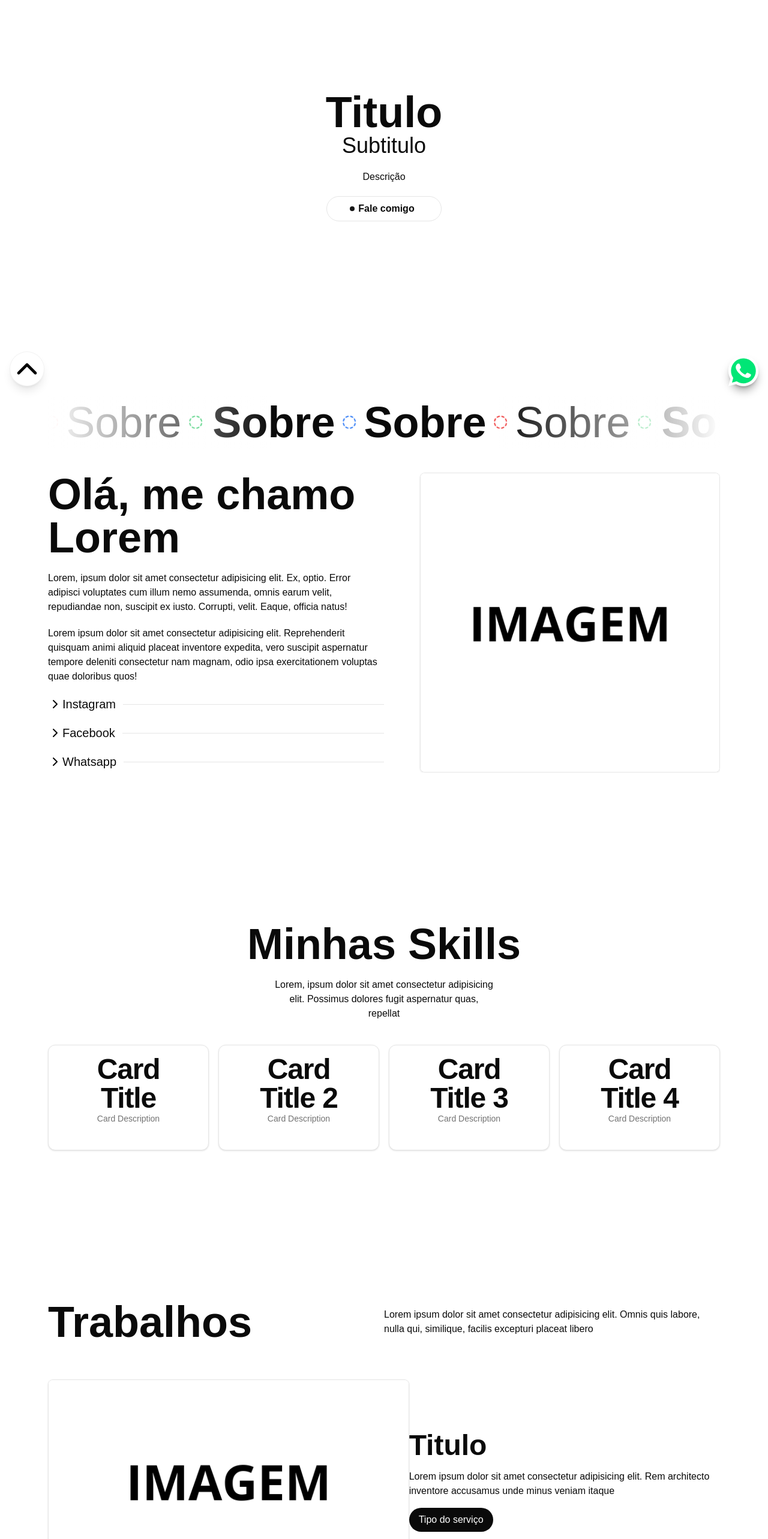
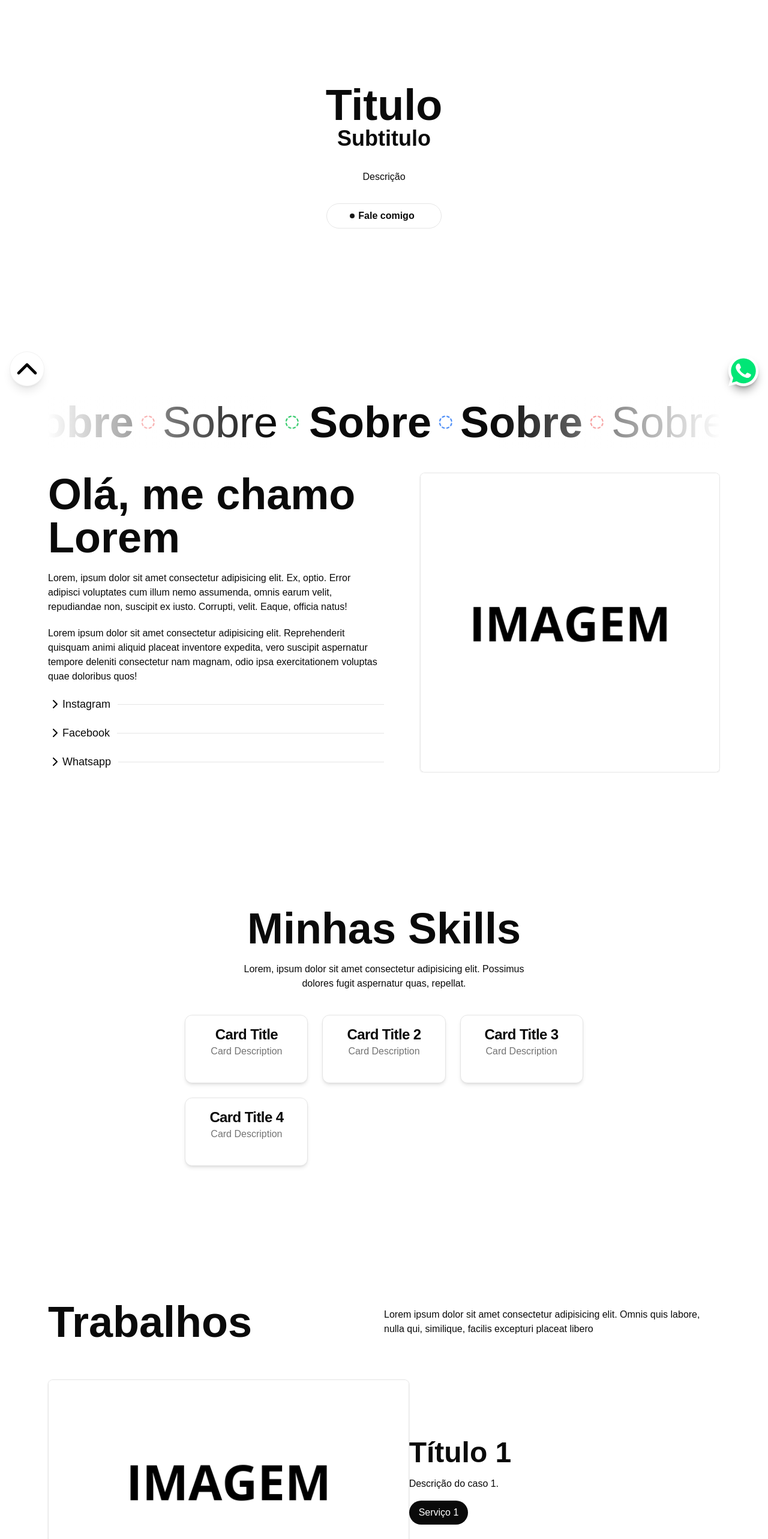
Before and after one commit to gabriellucasvh/template-portfolio, a Next.js app: page / in a window 1280 px wide. Shown: the part 140-2706 px from the top of the page at 60% size. Built offline with nearby package versions, Linux system fonts and the light colour scheme; a web font is replaced by a local one.

Commit message:
Refatoração de código

```diff
--- a/components/Sections/Inicio.tsx
+++ b/components/Sections/Inicio.tsx
@@ -5,16 +5,39 @@ import Link from 'next/link'
 
 const Inicio = () => {
   return (
-        <div className='flex flex-col items-center justify-center h-screen space-y-5' id='inicio'>
-          <div className='flex flex-col items-center justify-center' data-aos="fade-up">
-            <Titulo>Titulo</Titulo>
-            <h2 className='text-4xl font-'>Subtitulo</h2>
-          </div>
-            <p data-aos="fade-up" data-aos-delay="200" data-aos-duration="1000">Descrição</p>
-            <Link href={'#contato'} data-aos="fade-up" data-aos-delay="400" data-aos-duration="1000">
-            <InteractiveHoverButton text='Fale comigo' className='w-48' />
-            </Link>
-        </div>
+    <div
+      className="flex flex-col items-center justify-center min-h-screen px-4 space-y-6 md:space-y-8 text-center"
+      id="inicio"
+    >
+      {/* Título e subtítulo */}
+      <div
+        className="flex flex-col items-center justify-center"
+        data-aos="fade-up"
+      >
+        <Titulo>Titulo</Titulo>
+        <h2 className="text-2xl md:text-4xl font-semibold">Subtitulo</h2>
+      </div>
+
+      {/* Descrição */}
+      <p
+        className="text-sm md:text-base max-w-md"
+        data-aos="fade-up"
+        data-aos-delay="200"
+        data-aos-duration="1000"
+      >
+        Descrição
+      </p>
+
+      {/* Botão de ação */}
+      <Link
+        href="#contato"
+        data-aos="fade-up"
+        data-aos-delay="400"
+        data-aos-duration="1000"
+      >
+        <InteractiveHoverButton text="Fale comigo" className="w-40 md:w-48" />
+      </Link>
+    </div>
   )
 }
 
--- a/components/Sections/Skills.tsx
+++ b/components/Sections/Skills.tsx
@@ -5,37 +5,56 @@ import Titulo from '../Typograghy/Titulo'
 const SkillsCards = () => [
   {
     title: 'Card Title',
-        description: 'Card Description'
+    description: 'Card Description',
   },
   {
     title: 'Card Title 2',
-        description: 'Card Description'
+    description: 'Card Description',
   },
   {
     title: 'Card Title 3',
-        description: 'Card Description'
+    description: 'Card Description',
   },
   {
     title: 'Card Title 4',
-        description: 'Card Description'
-    }
+    description: 'Card Description',
+  },
 ]
+
 const Skills = () => {
   return (
-        <div className='flex flex-col items-center justify-center px-20 min-h-screen space-y-10' id='skills'>
-            <div className='flex flex-col items-center justify-center space-y-5' data-aos="fade-up" data-aos-delay="200" data-aos-duration="1000">
+    <div
+      className="flex flex-col items-center justify-center px-6 md:px-20 min-h-screen space-y-10"
+      id="skills"
+    >
+      {/* Título e descrição */}
+      <div
+        className="flex flex-col items-center justify-center space-y-5"
+        data-aos="fade-up"
+        data-aos-delay="200"
+        data-aos-duration="1000"
+      >
         <Titulo>Minhas Skills</Titulo>
-                <p className='text-center w-1/2'>Lorem, ipsum dolor sit amet consectetur adipisicing elit. Possimus dolores fugit aspernatur quas, repellat </p>
+        <p className="text-center max-w-md md:max-w-lg">
+          Lorem, ipsum dolor sit amet consectetur adipisicing elit. Possimus dolores fugit aspernatur quas, repellat.
+        </p>
       </div>
-            <div className='flex flex-row max-w-full justify-center gap-4' data-aos="fade-up" data-aos-delay="400" data-aos-duration="1000">
+
+      {/* Cards responsivos */}
+      <div
+        className="grid grid-cols-1 sm:grid-cols-2 lg:grid-cols-3 gap-6"
+        data-aos="fade-up"
+        data-aos-delay="400"
+        data-aos-duration="1000"
+      >
         {SkillsCards().map((card, index) => (
-                    <Card className='w-96 h-44 p-4 text-center'>
-                        <div key={index}>
+          <Card key={index} className="w-full max-w-sm p-4 text-center shadow-md">
             <CardContent>
-                                <CardTitle className='text-5xl'>{card.title}</CardTitle>
-                                <CardDescription>{card.description}</CardDescription>
+              <CardTitle className="text-xl md:text-2xl">{card.title}</CardTitle>
+              <CardDescription className="text-sm md:text-base">
+                {card.description}
+              </CardDescription>
             </CardContent>
-                        </div>
           </Card>
         ))}
       </div>
--- a/components/Sections/Sobre.tsx
+++ b/components/Sections/Sobre.tsx
@@ -6,19 +6,35 @@ import Image from 'next/image';
 import { ChevronRight, CircleDashed } from 'lucide-react';
 import Titulo from '../Typograghy/Titulo';
 
+const links = [
+  { href: 'https://www.instagram.com', label: 'Instagram', color: 'hover:text-red-500' },
+  { href: 'https://www.facebook.com', label: 'Facebook', color: 'hover:text-blue-500' },
+  { href: 'https://www.whatsapp.com', label: 'Whatsapp', color: 'hover:text-green-500' },
+];
+
 const Sobre = () => {
   return (
-        <div className="px-20" id='sobre'>
+    <div className="px-6 md:px-20" id="sobre">
       {/* Seção Marquee */}
       <div className="relative flex w-full flex-col items-center justify-center overflow-hidden bg-background">
-                <Marquee className="[--duration:10s] w-full" data-aos="zoom-out" data-aos-duration="1000">
+        <Marquee
+          className="[--duration:15s] w-full"
+          data-aos="zoom-out"
+          data-aos-duration="1000"
+        >
           <div className="flex items-center justify-center space-x-3">
-                        <h3 className="text-7xl font-bold">Sobre</h3>
-                        <p className="text-blue-500"><CircleDashed className='animate-spin' /></p>
-                        <h3 className="text-7xl font-semibold">Sobre</h3>
-                        <p className="text-red-500"><CircleDashed className='animate-spin' /></p>
-                        <h3 className="text-7xl">Sobre</h3>
-                        <p className="text-green-500"><CircleDashed className='animate-spin' /></p>
+            <h3 className="text-4xl md:text-7xl font-bold">Sobre</h3>
+            <p className="text-blue-500">
+              <CircleDashed className="animate-spin" />
+            </p>
+            <h3 className="text-4xl md:text-7xl font-semibold">Sobre</h3>
+            <p className="text-red-500">
+              <CircleDashed className="animate-spin" />
+            </p>
+            <h3 className="text-4xl md:text-7xl">Sobre</h3>
+            <p className="text-green-500">
+              <CircleDashed className="animate-spin" />
+            </p>
           </div>
         </Marquee>
         <div className="pointer-events-none absolute inset-y-0 left-0 w-1/3 bg-gradient-to-r from-white dark:from-background"></div>
@@ -26,56 +42,57 @@ const Sobre = () => {
       </div>
 
       {/* Seção Sobre */}
-            <div className="flex items-start justify-between py-10">
+      <div className="flex flex-col md:flex-row items-start justify-between py-10 space-y-10 md:space-y-0">
         {/* Conteúdo Esquerda */}
-                <div className="w-1/2 space-y-5" data-aos="fade-right" data-aos-delay="200" data-aos-duration="1000">
+        <div
+          className="w-full md:w-1/2 space-y-5"
+          data-aos="fade-right"
+          data-aos-delay="200"
+          data-aos-duration="1000"
+        >
           <Titulo>Olá, me chamo Lorem</Titulo>
           <p>
-                        Lorem, ipsum dolor sit amet consectetur adipisicing elit. Ex, optio. Error adipisci voluptates cum illum nemo assumenda, omnis earum velit, repudiandae non, suscipit ex iusto. Corrupti, velit. Eaque, officia natus!
+            Lorem, ipsum dolor sit amet consectetur adipisicing elit. Ex, optio. Error adipisci voluptates cum illum
+            nemo assumenda, omnis earum velit, repudiandae non, suscipit ex iusto. Corrupti, velit. Eaque, officia
+            natus!
           </p>
           <p>
-                        Lorem ipsum dolor sit amet consectetur adipisicing elit. Reprehenderit quisquam animi aliquid placeat inventore expedita, vero suscipit aspernatur tempore deleniti consectetur nam magnam, odio ipsa exercitationem voluptas quae doloribus quos!
+            Lorem ipsum dolor sit amet consectetur adipisicing elit. Reprehenderit quisquam animi aliquid placeat
+            inventore expedita, vero suscipit aspernatur tempore deleniti consectetur nam magnam, odio ipsa
+            exercitationem voluptas quae doloribus quos!
           </p>
-                    <ul className="flex flex-col space-y-5 text-xl">
-                        <li className="flex items-center">
+          <ul className="flex flex-col space-y-5 text-lg">
+            {links.map((link, index) => (
+              <li key={index} className="flex items-center">
                 <Link
-                                href="https://www.instagram.com"
+                  href={link.href}
                   target="_blank"
                   rel="noreferrer noopener"
-                                className="flex items-center hover:text-red-500 transition-colors duration-300"
+                  className={`flex items-center transition-colors duration-300 ${link.color}`}
+                  aria-label={`Link para ${link.label}`}
                 >
-                                <ChevronRight /> Instagram
+                  <ChevronRight /> {link.label}
                 </Link>
                 <Separator className="ml-3 flex-1" />
               </li>
-                        <li className="flex items-center">
-                            <Link
-                                href="https://www.facebook.com"
-                                target="_blank"
-                                rel="noreferrer noopener"
-                                className="flex items-center hover:text-blue-500 transition-colors duration-300"
-                            >
-                                <ChevronRight /> Facebook
-                            </Link>
-                            <Separator className="ml-3 flex-1" />
-                        </li>
-                        <li className="flex items-center">
-                            <Link
-                                href="https://www.whatsapp.com"
-                                target="_blank"
-                                rel="noreferrer noopener"
-                                className="flex items-center hover:text-green-500 transition-colors duration-300"
-                            >
-                                <ChevronRight /> Whatsapp
-                            </Link>
-                            <Separator className="ml-3 flex-1" />
-                        </li>
+            ))}
           </ul>
         </div>
 
         {/* Imagem Direita */}
-                <div className="w-1/2 flex justify-end overflow-hidden" data-aos="zoom-in" data-aos-delay="200" data-aos-duration="1000">
-                    <Image src="/IMAGEMxy.png" className='border shadow rounded-lg' alt="logo" width={500} height={500} />
+        <div
+          className="w-full md:w-1/2 flex justify-center md:justify-end overflow-hidden"
+          data-aos="zoom-in"
+          data-aos-delay="200"
+          data-aos-duration="1000"
+        >
+          <Image
+            src="/IMAGEMxy.png"
+            className="border shadow rounded-lg"
+            alt="Descrição detalhada da imagem"
+            width={500}
+            height={500}
+          />
         </div>
       </div>
     </div>
--- a/components/Sections/Trabalhos.tsx
+++ b/components/Sections/Trabalhos.tsx
@@ -1,106 +1,89 @@
-import React from 'react'
-import Titulo from '../Typograghy/Titulo'
-import Image from 'next/image'
+import React from 'react';
+import Titulo from '../Typograghy/Titulo';
+import Image from 'next/image';
 
-const Trabalhos = () => {
-  return (
-    <div className='px-20 min-h-screen' id='trabalhos'>
-      <div className='flex items-center justify-between py-10' data-aos="fade-up" data-aos-delay="200" data-aos-duration="1000">
-        <Titulo>Trabalhos</Titulo>
-        <p className='w-1/2'>Lorem ipsum dolor sit amet consectetur adipisicing elit. Omnis quis labore, nulla qui, similique, facilis excepturi placeat libero </p>
-      </div>
-      <div className='space-y-10 py-5'>
-        {/* case 1 */}
-        <div className="flex items-center justify-between" data-aos="flip-up" data-aos-delay="300" data-aos-duration="1000">
+interface CaseProps {
+  title: string;
+  description: string;
+  serviceType: string;
+  imageUrl: string;
+  reverse?: boolean;
+}
+
+const Case: React.FC<CaseProps> = ({ title, description, serviceType, imageUrl, reverse }) => (
+  <div
+    className={`flex items-center justify-between ${reverse ? 'flex-row-reverse' : ''}`}
+    data-aos="flip-up"
+    data-aos-delay="300"
+    data-aos-duration="1000"
+  >
     <div>
       <Image
-              src="/IMAGEMx.png"
+        src={imageUrl}
         className="border shadow rounded-lg"
-              alt="case1"
+        alt={`${title} case`}
         width={650}
         height={500}
       />
     </div>
     <div className="w-1/2 space-y-4">
-            <h2 className="text-5xl font-bold">Titulo</h2>
-            <p>
-              Lorem ipsum dolor sit amet consectetur adipisicing elit. Rem architecto
-              inventore accusamus unde minus veniam itaque
-            </p>
+      <h2 className="text-5xl font-bold">{title}</h2>
+      <p>{description}</p>
       <p className="inline-block bg-neutral-950 text-white px-4 py-2 rounded-full">
-              Tipo do serviço
+        {serviceType}
       </p>
     </div>
   </div>
-        {/* case 2 */}
-        <div className="flex items-center justify-between" data-aos="flip-up" data-aos-delay="300" data-aos-duration="1000">
-          <div className="w-1/2 space-y-4">
-            <h2 className="text-5xl font-bold">Titulo</h2>
-            <p>
-              Lorem ipsum dolor sit amet consectetur adipisicing elit. Rem architecto
-              inventore accusamus unde minus veniam itaque
-            </p>
-            <p className="inline-block bg-neutral-950 text-white px-4 py-2 rounded-full">
-              Tipo do serviço
+);
+
+const Trabalhos = () => {
+  const cases = [
+    {
+      title: 'Título 1',
+      description: 'Descrição do caso 1.',
+      serviceType: 'Serviço 1',
+      imageUrl: '/IMAGEMx.png',
+      reverse: false,
+    },
+    {
+      title: 'Título 2',
+      description: 'Descrição do caso 2.',
+      serviceType: 'Serviço 2',
+      imageUrl: '/IMAGEMx.png',
+      reverse: true,
+    },
+    {
+      title: 'Título 3',
+      description: 'Descrição do caso 3.',
+      serviceType: 'Serviço 3',
+      imageUrl: '/IMAGEMx.png',
+      reverse: false,
+    },
+    {
+      title: 'Título 4',
+      description: 'Descrição do caso 4.',
+      serviceType: 'Serviço 4',
+      imageUrl: '/IMAGEMx.png',
+      reverse: true,
+    },
+  ];
+
+  return (
+    <div className="px-20 min-h-screen" id="trabalhos">
+      <div className="flex items-center justify-between py-10" data-aos="fade-up" data-aos-delay="200" data-aos-duration="1000">
+        <Titulo>Trabalhos</Titulo>
+        <p className="w-1/2">
+          Lorem ipsum dolor sit amet consectetur adipisicing elit. Omnis quis labore, nulla qui,
+          similique, facilis excepturi placeat libero
         </p>
       </div>
-          <div>
-            <Image
-              src="/IMAGEMx.png"
-              className="border shadow rounded-lg"
-              alt="case1"
-              width={650}
-              height={500}
-            />
+      <div className="space-y-10 py-5">
+        {cases.map((caseData, index) => (
+          <Case key={index} {...caseData} />
+        ))}
       </div>
     </div>
-        {/* case 3 */}
-        <div className="flex items-center justify-between" data-aos="flip-up" data-aos-delay="300" data-aos-duration="1000">
-          <div>
-            <Image
-              src="/IMAGEMx.png"
-              className="border shadow rounded-lg"
-              alt="case1"
-              width={650}
-              height={500}
-            />
-          </div>
-          <div className="w-1/2 space-y-4">
-            <h2 className="text-5xl font-bold">Titulo</h2>
-            <p>
-              Lorem ipsum dolor sit amet consectetur adipisicing elit. Rem architecto
-              inventore accusamus unde minus veniam itaque
-            </p>
-            <p className="inline-block bg-neutral-950 text-white px-4 py-2 rounded-full">
-              Tipo do serviço
-            </p>
-          </div>
-        </div>
-        {/* case 4 */}
-        <div className="flex items-center justify-between" data-aos="flip-up" data-aos-delay="300" data-aos-duration="1000">
-          <div className="w-1/2 space-y-4">
-            <h2 className="text-5xl font-bold">Titulo</h2>
-            <p>
-              Lorem ipsum dolor sit amet consectetur adipisicing elit. Rem architecto
-              inventore accusamus unde minus veniam itaque
-            </p>
-            <p className="inline-block bg-neutral-950 text-white px-4 py-2 rounded-full">
-              Tipo do serviço
-            </p>
-          </div>
-          <div>
-            <Image
-              src="/IMAGEMx.png"
-              className="border shadow rounded-lg"
-              alt="case1"
-              width={650}
-              height={500}
-            />
-          </div>
-        </div>
-      </div>
-    </div>
-  )
-}
+  );
+};
 
-export default Trabalhos
+export default Trabalhos;
```
Also changed, not shown: components/Sections/Contato.tsx (+32 -11 lines), components/ui/Header.tsx (+8 -4 lines). Lines whose indentation alone changed are shown as unchanged.
